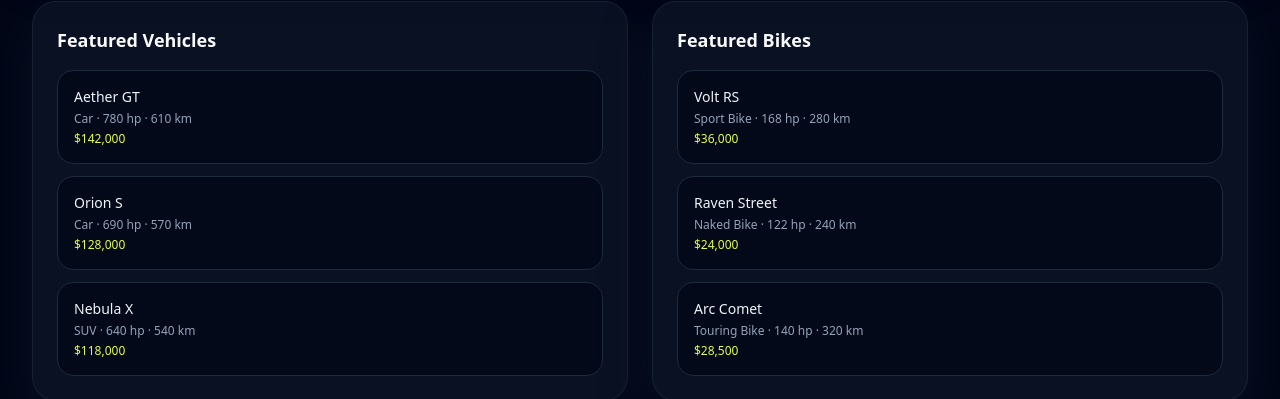
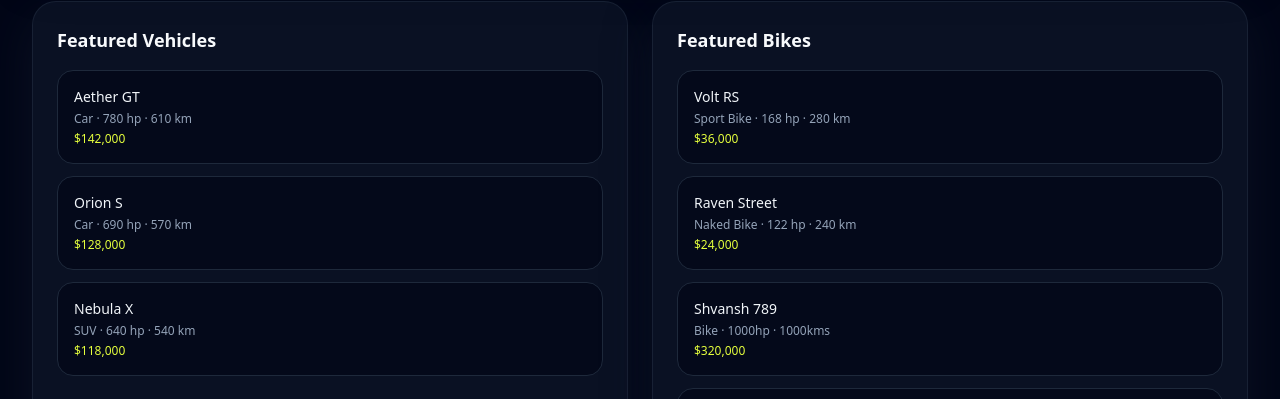
Before and after one commit to devanssh-991/moto-corp, a React (Vite) app: page / in a window 1280 px wide. Shown: the part 401-800 px from the top of the page. Built offline with nearby package versions, Linux system fonts and the light colour scheme.

Commit message:
Implemented requirements from web UI on branch main

```diff
--- a/src/data/garageData.js
+++ b/src/data/garageData.js
@@ -7,6 +7,7 @@ export const vehicles = [
   { id: 'v6', name: 'Apex E-Rally', type: 'Crossover', power: '510 hp', range: '490 km', price: 86000 },
   { id: 'v7', name: 'Devansh 123', type: 'car', power: '1000hp', range: '1000kms', price: 320000 },
   { id: 'v8', name: 'Bipul 456', type: 'car', power: '1000hp', range: '1000kms', price: 320000 },
+  { id: 'v9', name: 'Shvansh 789', type: 'Bike', power: '1000hp', range: '1000kms', price: 320000 },
 ]
 
 export const bikes = [
--- a/src/pages/HomePage.jsx
+++ b/src/pages/HomePage.jsx
@@ -36,7 +36,11 @@ export default function HomePage() {
         <article className="rounded-3xl border border-slate-300 bg-white/90 p-6 shadow-glass dark:border-slate-800/70 dark:bg-slate-900/70">
           <h2 className="text-lg font-semibold text-slate-900 dark:text-slate-50">Featured Bikes</h2>
           <div className="mt-4 space-y-3">
-            {bikes.slice(0, 3).map((item) => (
+            {[
+              ...bikes.slice(0, 2),
+              { id: 'b9', name: 'Shvansh 789', type: 'Bike', power: '1000hp', range: '1000kms', price: 320000 },
+              ...bikes.slice(2, 3),
+            ].map((item) => (
               <div key={item.id} className="rounded-2xl border border-slate-200 bg-slate-50 p-4 dark:border-slate-800 dark:bg-slate-950/70">
                 <p className="text-sm font-medium text-slate-900 dark:text-slate-100">{item.name}</p>
                 <p className="mt-1 text-xs text-slate-600 dark:text-slate-400">
```
